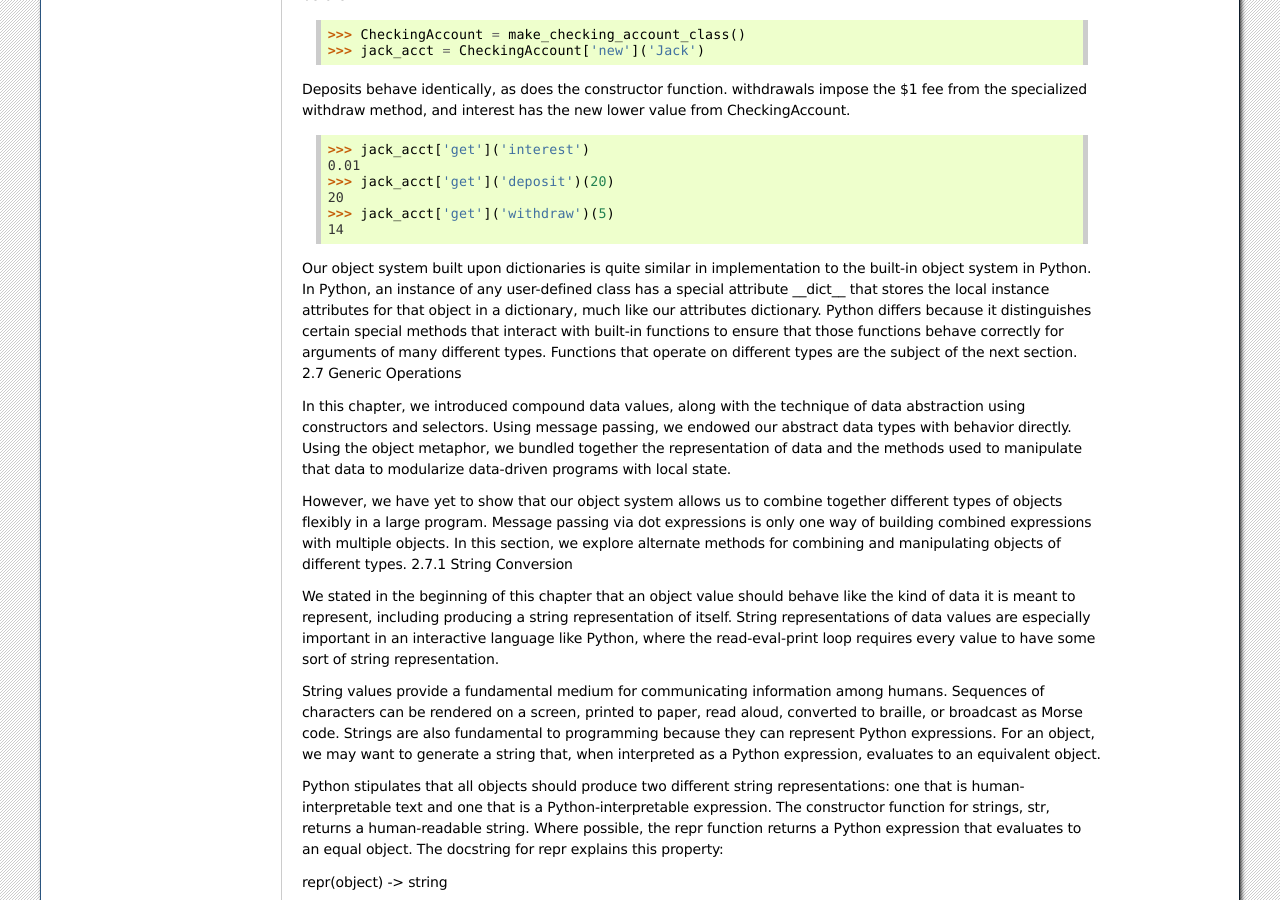
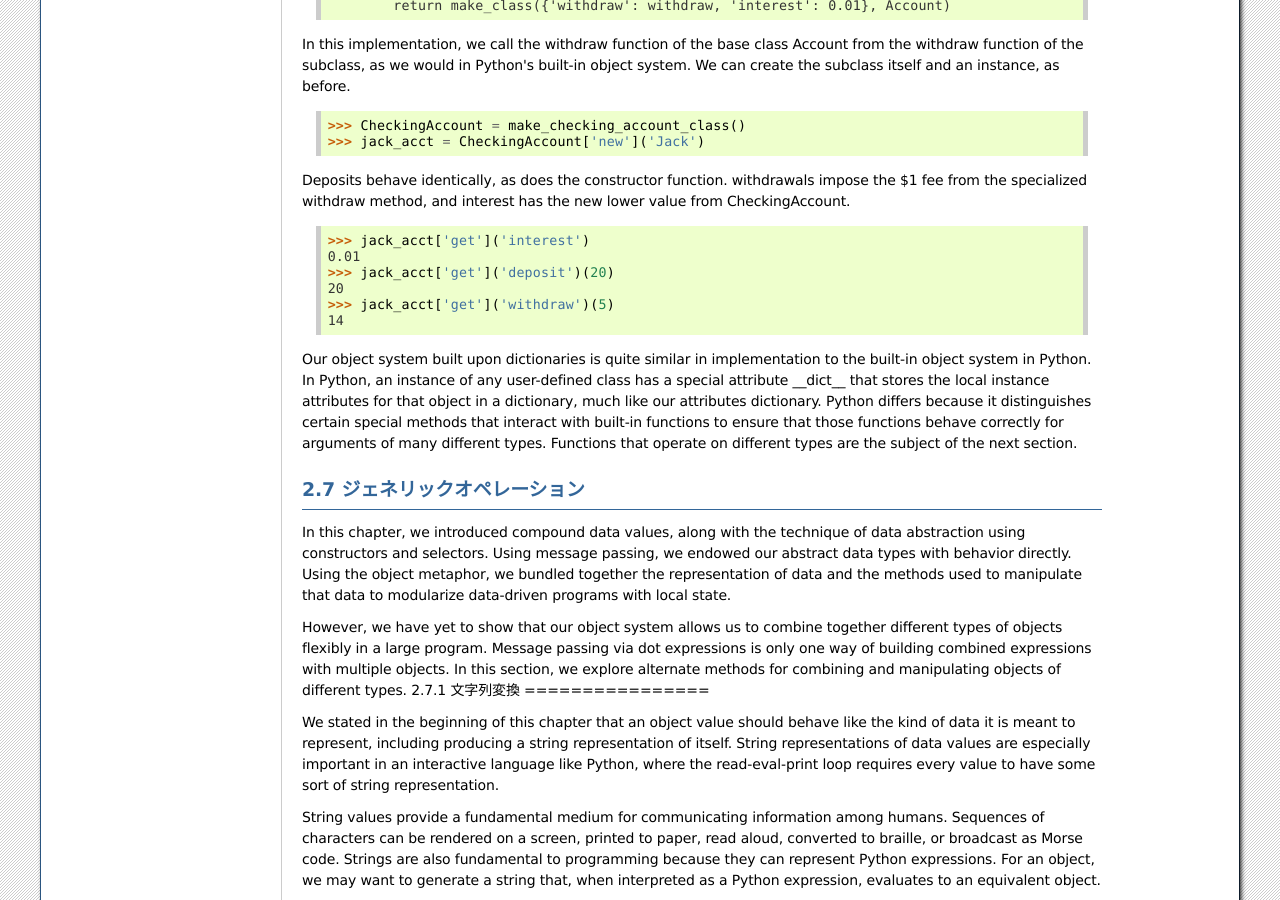
Before and after one commit to onobori/pysicpja, a Sphinx documentation site: the page built from source/2.objects.rst, in a window 1280 px wide and 900 px high, scrolled down 46085 px. Built offline with Sphinx 7.4.7, drawn with Linux system fonts in a browser that asks for light colours; some of the changed text lies outside the part shown.

Commit message:
replace subtitle of chapter 2

```diff
--- a/source/2.objects.rst
+++ b/source/2.objects.rst
@@ -1751,7 +1751,9 @@ Bound method values. The get_value function in make_instance finds a named attri
             return value
 
 When a method is called, the first parameter self will be bound to the value of instance by this definition.
-2.6.2   Classes
+
+2.6.2 クラス
+============
 
 A class is also an object, both in Python's object system and the system we are implementing here. For simplicity, we say that classes do not themselves have a class. (In Python, classes do have classes; almost all classes share the same class, called type.) A class can respond to get and set messages, as well as the new message:
 
@@ -1784,7 +1786,9 @@ Initialization. The new function in make_class calls init_instance, which first
 This final function completes our object system. We now have instances, which set locally but fall back to their classes on get. After an instance looks up a name in its class, it binds itself to function values to create methods. Finally, classes can create new instances, and they apply their __init__ constructor function immediately after instance creation.
 
 In this object system, the only function that should be called by the user is create_class. All other functionality is enabled through message passing. Similarly, Python's object system is invoked via the class statement, and all of its other functionality is enabled through dot expressions and calls to classes.
-2.6.3   Using Implemented Objects
+
+2.6.3 実装したオブジェクトを使う
+================================
 
 We now return to use the bank account example from the previous section. Using our implemented object system, we will create an Account class, a CheckingAccount subclass, and an instance of each.
 
@@ -1862,12 +1866,15 @@ Deposits behave identically, as does the constructor function. withdrawals impos
 14
 
 Our object system built upon dictionaries is quite similar in implementation to the built-in object system in Python. In Python, an instance of any user-defined class has a special attribute __dict__ that stores the local instance attributes for that object in a dictionary, much like our attributes dictionary. Python differs because it distinguishes certain special methods that interact with built-in functions to ensure that those functions behave correctly for arguments of many different types. Functions that operate on different types are the subject of the next section.
-2.7   Generic Operations
+
+2.7 ジェネリックオペレーション
+====================
 
 In this chapter, we introduced compound data values, along with the technique of data abstraction using constructors and selectors. Using message passing, we endowed our abstract data types with behavior directly. Using the object metaphor, we bundled together the representation of data and the methods used to manipulate that data to modularize data-driven programs with local state.
 
 However, we have yet to show that our object system allows us to combine together different types of objects flexibly in a large program. Message passing via dot expressions is only one way of building combined expressions with multiple objects. In this section, we explore alternate methods for combining and manipulating objects of different types.
-2.7.1   String Conversion
+2.7.1 文字列変換
+================
 
 We stated in the beginning of this chapter that an object value should behave like the kind of data it is meant to represent, including producing a string representation of itself. String representations of data values are especially important in an interactive language like Python, where the read-eval-print loop requires every value to have some sort of string representation.
 
@@ -2019,7 +2028,9 @@ ComplexMA(1.0, 3.141592653589793)
 Further reading. To evaluate expressions that contain the + operator, Python checks for special methods on both the left and right operands of the expression. First, Python checks for an __add__ method on the value of the left operand, then checks for an __radd__ method on the value of the right operand. If either is found, that method is invoked with the value of the other operand as its argument.
 
 Similar protocols exist for evaluating expressions that contain any kind of operator in Python, including slice notation and Boolean operators. The Python docs list the exhaustive set of method names for operators. Dive into Python 3 has a chapter on special method names that describes many details of their use in the Python interpreter.
-2.7.3   Generic Functions
+
+2.7.3 ジェネリック関数
+======================
 
 Our implementation of complex numbers has made two data types interchangeable as arguments to the add_complex and mul_complex functions. Now we will see how to use this same idea not only to define operations that are generic over different representations but also to define operations that are generic over different kinds of arguments that do not share a common interface.
 
```
Also changed, not shown: other parts of source/2.objects.rst (+3 -1 lines).
